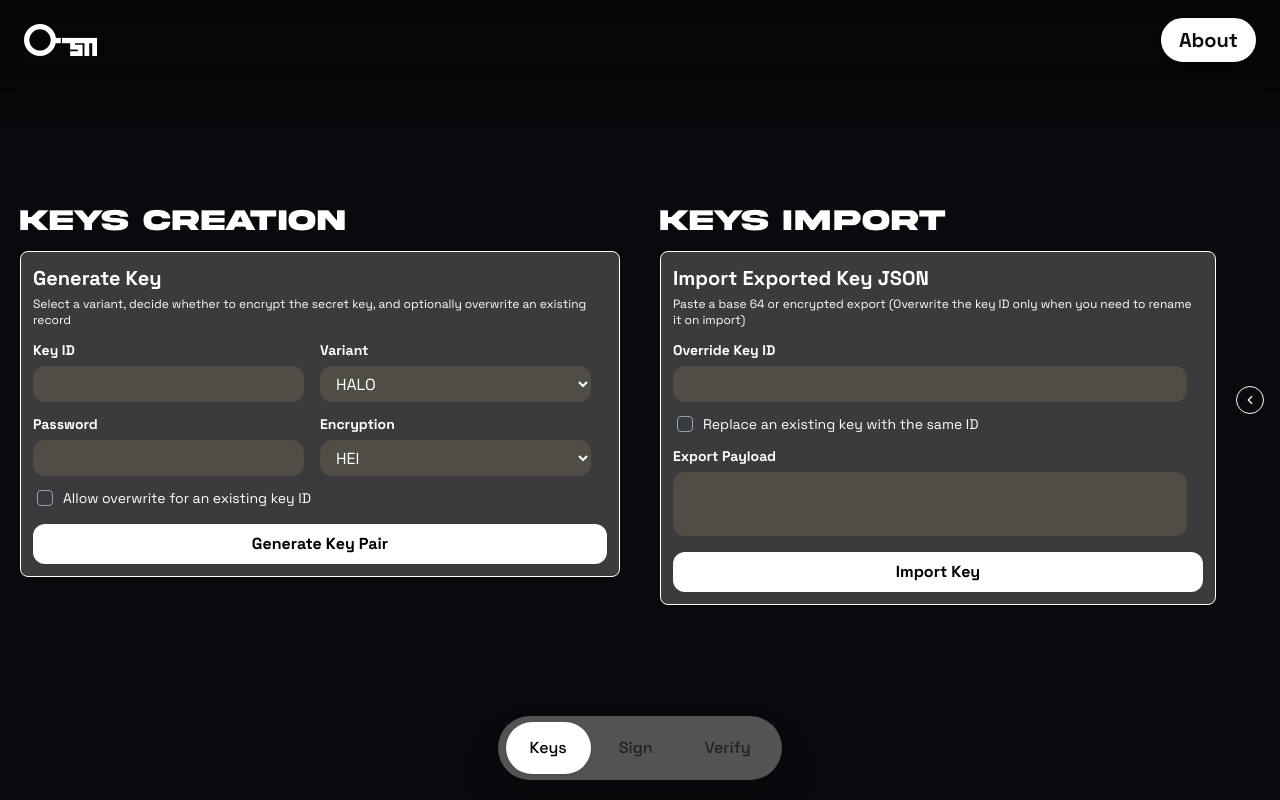
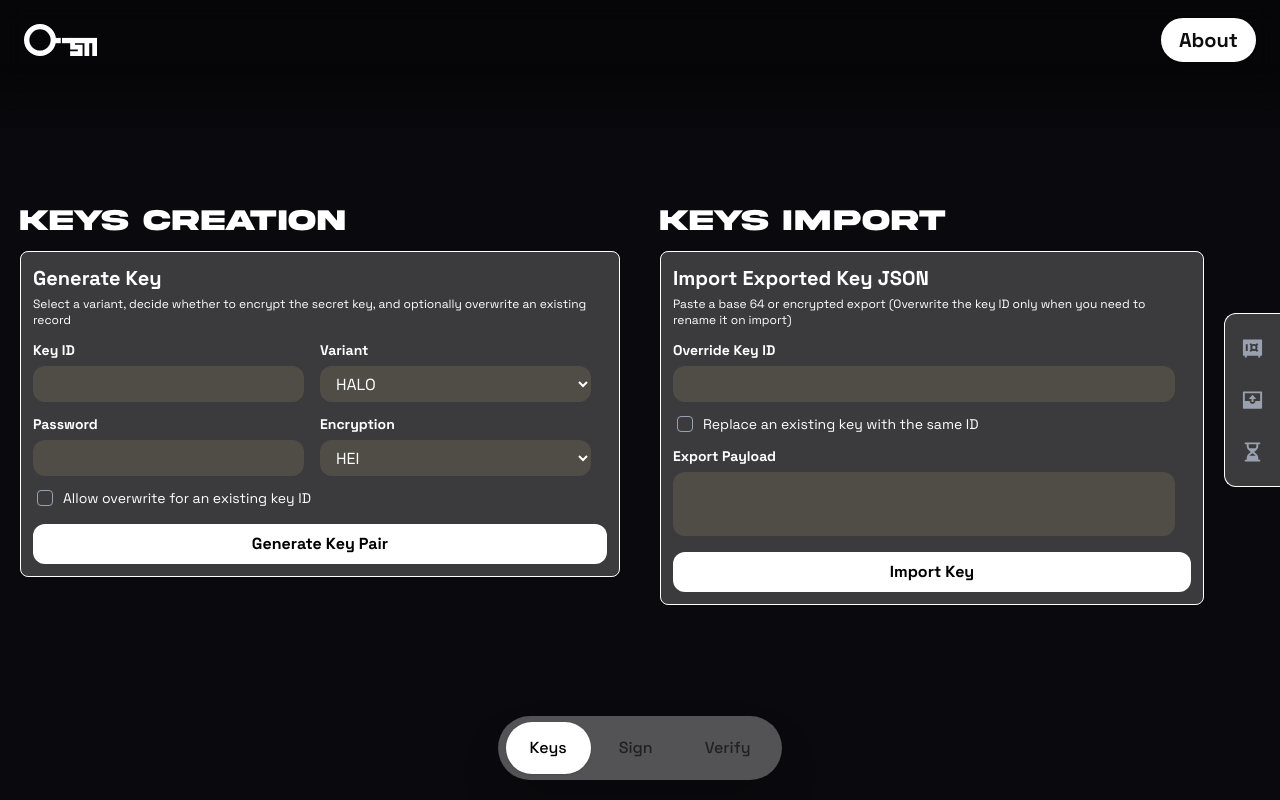
Before and after one commit to KenetHilang/PQC-Signer, a Next.js app in the folder frontend/: page /keys in a window 1280 px wide. Built offline with nearby package versions, Linux system fonts and the light colour scheme.

Commit message:
feat:improve smoothness

```diff
--- a/frontend/app/keys/components/sideKeys.tsx
+++ b/frontend/app/keys/components/sideKeys.tsx
@@ -3,8 +3,7 @@ import Glass from "@/components/ui/glassmorphism/glassMorph";
 import { useState } from "react";
 import { RiExportFill, RiHourglassFill, RiSafe3Fill } from "react-icons/ri";
 
-export default function SideKeys() {
-    const [type, setType] = useState('')
+export default function SideKeys({type}: {type:String}) {
 
     return(
         <div className="h-full w-full">
@@ -12,42 +11,13 @@ export default function SideKeys() {
                 <h1>{type}</h1>
             </div>
 
-
-            <div className="flex">
-                <div className='bg-white/20 rounded-l-2xl border-1 border-white'>
-
-                    <div className="w-16 flex flex-col gap-1 p-2 border-r border-gray-600/30">
-                        <div
-                            className={`icons  ${type === 'vault' ? 'icons-active' : 'text-gray-400 hover:text-white'}`}
-                            onClick={() => setType('vault')}
-                        >
-                            <RiSafe3Fill />
-                        </div>
-                        <div
-                            className={`icons ${type === 'export' ? 'icons-active' : 'text-gray-400 hover:text-white'}`}
-                            onClick={() => setType('export')}
-                        >
-                            <RiExportFill />
-                        </div>
-                        <div
-                            className={`icons ${type === 'history' ? 'icons-active' : 'text-gray-400 hover:text-white'}`}
-                            onClick={() => setType('history')}
-                        >
-                            <RiHourglassFill />
-                        </div>
-                    </div>
+            <Glass className='p-3'>
+                <div className="w-4/5">
+                    {type === 'vault' && <Vault />}
+                    {type === 'export' && <Export />}
+                    {type === 'history' && <History />}
                 </div>
-
-                <Glass className='p-3'>
-                    <div className="flex-1 p-4">
-                        {type === 'vault' && <Vault />}
-                        {type === 'export' && <Export />}
-                        {type === 'history' && <History />}
-                    </div>
-                </Glass>
-
-            </div>
-
+            </Glass>
         </div>
     )
 }
@@ -55,8 +25,24 @@ export default function SideKeys() {
 function Vault() {
     return(
         <div className="w-full h-full">
-            <h2 className="text-lg">Vault Settings</h2>
-            <p className="text-sm text-gray-400">Manage your secured keys here.</p>
+            <div className="grid grid-cols-2">
+                <label className="mr-3">
+                    <h3>Variant</h3>
+                    <select className="selections">
+                        <option>
+                            halo
+                        </option>
+                    </select>
+                </label>
+                <label className="mr-3">
+                    <h3>Encryption</h3>
+                    <select className="selections">
+                        <option>
+                            halo
+                        </option>
+                    </select>
+                </label>
+            </div>
         </div>
     )
 }
--- a/frontend/app/keys/page.tsx
+++ b/frontend/app/keys/page.tsx
@@ -1,5 +1,5 @@
 'use client'
-import { RiArrowLeftSLine, RiArrowRightSLine } from "react-icons/ri";
+import { RiArrowLeftSLine, RiArrowRightSLine, RiExportFill, RiHourglassFill, RiSafe3Fill } from "react-icons/ri";
 import KeysCreate from "./components/keysCreate";
 import KeysImport from "./components/keysImport";
 import SideKeys from "./components/sideKeys";
@@ -9,30 +9,56 @@ import { useState } from "react";
 
 export default function KeyPage() {
     const [sideActive, setSideActive] = useState(false)
+    const [type, setType] = useState('')
+
+    function handleSideKey(hoverTarget: string) {
+        if (type === hoverTarget && sideActive) {
+            setSideActive(false);
+            setType('')
+            return;
+        }
+        setType(hoverTarget);
+        setSideActive(true);
+    }
 
     return(
+        // Added overflow-hidden w-full h-full back here to prevent scrollbar jumping during animation
         <div id="Keys" className="pages">
             <div className="flex">
 
-                <motion.div layout className="flex-1 w-full h-full">
+                <motion.div layout className="flex-1">
                     <div className="keysGrid">
                         <KeysCreate />
                     </div>
                 </motion.div>
 
-                <motion.div layout className="flex-1 w-full h-full flex items-center">
+                <motion.div layout className="flex-1 flex items-center">
                     <div className="keysGrid ">
                         <KeysImport />
                     </div>
                     <div className="flex items-center">
-                        <motion.div
-                            className="mr-4 w-7 h-7 font-bold rounded-full border-1 border-amber-50 p-1 cursor-pointer flex items-center justify-center"
-                            whileHover={{ scale: 1.1, transition: { duration: 0.1 } }}
-                            whileTap={{ scale: 0.9 }}
-                            onClick={() => setSideActive(!sideActive)}
-                        >
-                            {sideActive ? <RiArrowRightSLine /> : <RiArrowLeftSLine />}
-                        </motion.div>
+                        <div className="flex">
+                            <div className="w-14 flex flex-col p-2 border-l border-y border-white bg-white/20 rounded-l-xl">
+                                <div
+                                    className={`icons cursor-pointer ${type === 'vault' ? 'icons-active' : 'text-gray-400 hover:text-white'}`}
+                                    onClick={() => handleSideKey('vault')}
+                                >
+                                    <RiSafe3Fill />
+                                </div>
+                                <div
+                                    className={`icons cursor-pointer ${type === 'export' ? 'icons-active' : 'text-gray-400 hover:text-white'}`}
+                                    onClick={() => handleSideKey('export')}
+                                >
+                                    <RiExportFill />
+                                </div>
+                                <div
+                                    className={`icons cursor-pointer ${type === 'history' ? 'icons-active' : 'text-gray-400 hover:text-white'}`}
+                                    onClick={() => handleSideKey('history')}
+                                >
+                                    <RiHourglassFill />
+                                </div>
+                            </div>
+                        </div>
                     </div>
                 </motion.div>
 
@@ -46,7 +72,7 @@ export default function KeyPage() {
                             className="h-full overflow-hidden shrink-0"
                         >
                             <div className="w-[30vw] h-full mt-2">
-                                <SideKeys />
+                                <SideKeys type={type} />
                             </div>
                         </motion.div>
                     )}
```
